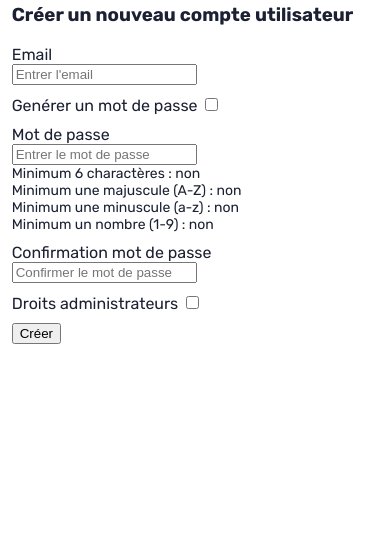
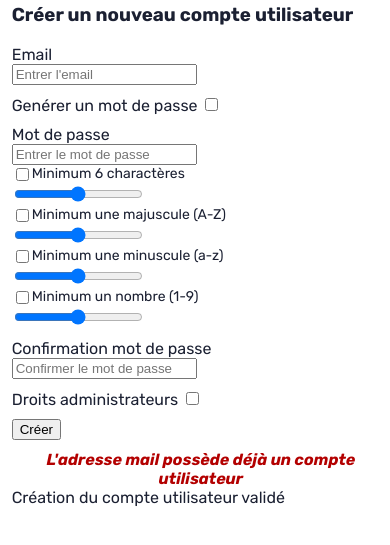
Before and after one commit to DanielRahmeh/gestionnaire_cellules_2022, a PHP site: page /gestionnaire_cellules_2022/php/pages/settings_admin.php in a window 390 px wide. Shown: the part 122-667 px from the top of the page. Run offline with PHP 8.4, Linux system fonts and the light colour scheme; the visitor is signed in with stand-in values (Sample User, id 1).

Commit message:
Formulaire param admin responsive

```diff
--- a/css/responsive.css
+++ b/css/responsive.css
@@ -1,5 +1,11 @@
-@media (max-width: 830px) {
+@media screen and (max-width: 830px) {
 	header {
 		justify-content: space-around;
 	}
 }
+
+@media screen and (max-width: 600px) {
+   div.validity_pass {
+      display: block;
+   }
+}
--- a/css/style.css
+++ b/css/style.css
@@ -347,11 +347,8 @@ header nav a {
    padding: 1rem 2rem 2rem 1.3rem;
    border-top: 1px solid var(--gray-300);
    border-bottom: 1px solid var(--gray-300);
-   /* border-right: 1px solid var(--gray-300); */
-   /* border-bottom: 1px solid var(--gray-300); */
    border-radius: 30px 0 30px 0;
     box-shadow: rgba(0, 0, 0, 0.089) -1px 3px 8px 2px;
-   /* box-shadow: 0 -4px 8px 0px rgba(0, 0, 0, 0.233); */
 }
 
 #research_main h4 {
@@ -388,7 +385,18 @@ header nav a {
 }
 
 #check_pass  {
+   width: 37rem;
    font-size: var(--text-s);
 }
 
+.validity_pass {
+   display: flex;
+   justify-content: space-between;
+   flex-wrap: wrap;
+}
+
+.validity_pass div {
+   display: flex;
+}
+
 /* ^^^ settings.php / Page des paramètres administrateur ^^^ */
--- a/js/settings_admin.js
+++ b/js/settings_admin.js
@@ -1,4 +1,4 @@
-// génération d'un mot de passe ous saisie d'un mot de passe
+// génération d'un mot de passe ou saisie d'un mot de passe
 function checkGeneratePass() {
    var checkBox = document.getElementById("generateCheckBox");
    var genPass = document.getElementById("generate_pass");
@@ -18,3 +18,70 @@ function checkGeneratePass() {
        formPass.style.display = "block";
    }
 }
+
+// vérification des critères de validité d'un mot de passe
+var len_password_check = document.getElementById("len_password_check");
+var maj_password_check = document.getElementById("maj_password_check");
+var min_password_check = document.getElementById("min_password_check");
+var num_password_check = document.getElementById("num_password_check");
+
+/*********** Verification de la validité du mot de passe (min 6 CAR, min 1 MAJ, min 1 MIN, min 1 NUM) ***********/
+var pass = document.getElementById('pass');
+
+pass.oninvalid = function(event) {
+    event.target.setCustomValidity
+    ("- Minimum 6 charactère\n- Au moins une MAJ (A-Z)\n- Au moins une MIN (a-z)\n- Au moins une NUM (1-9)");
+}
+
+/*********** Verification lors de la validité du mot de passe lors de sa saisie ***********/
+var pass = document.getElementById("pass");
+
+function checkLivePassword() {
+    if (pass.value.length >= 6)
+        document.getElementById("len_pass").innerHTML = "Minimum 6 charactères : oui";
+    else
+        document.getElementById("len_pass").innerHTML = "Minimum 6 charactères : non";
+    if (pass.value != pass.value.toLowerCase())
+        document.getElementById("maj_pass").innerHTML = "Minimum une majuscule (A-Z) : oui";
+    else
+        document.getElementById("maj_pass").innerHTML = "Minimum une majuscule (A-Z) : non";
+    if (pass.value != pass.value.toUpperCase())
+        document.getElementById("min_pass").innerHTML = "Minimum une minuscule (a-z) : oui";
+    else
+        document.getElementById("min_pass").innerHTML = "Minimum une minuscule (a-z) : non";
+    var hasNumber = /\d/;
+    if (hasNumber.test(pass.value) == true)
+        document.getElementById("num_pass").innerHTML = "Minimum un nombre (1-9) : oui";
+    else
+        document.getElementById("num_pass").innerHTML = "Minimum un nombre (1-9) : non";
+}
+pass.onkeyup = checkLivePassword;
+
+// Verification de la confirmation du mot de passe
+var pass = document.getElementById("pass");
+var nPass = document.getElementById("nPass");
+
+function validatePassword(){
+    if(pass.value != nPass.value) {
+        nPass.setCustomValidity("Le mot de passe ne correspond pas");
+    } else {
+        nPass.setCustomValidity('');
+    }
+}
+pass.onchange = validatePassword;
+nPass.onkeyup = validatePassword;
+
+// Affichage d'un message d'alerte afin de confirmer la création d'un nouveau compte utilisateur
+var createButton = document.getElementById("create");
+
+function confirmation() {
+    var email = document.getElementById("email");
+    var confirmDiv = document.getElementById("confirm");
+
+    if (email.value != '') {
+        document.getElementById("confirm_text").innerHTML = ("Etes vous sur de vouloir créer un compte pour " + email.value);
+        confirmDiv.style.display = "block";
+    }
+}
+
+createButton.onclick = confirmation;
--- a/php/pages/login.php
+++ b/php/pages/login.php
@@ -50,7 +50,6 @@
          if(isset($_GET['erreur'])) {
                $err = $_GET['erreur'];
                ?> <div class="error">Utilisateur ou mot de passe incorrect</div> <?php
-               // echo "<p style='color:red'>Utilisateur ou mot de passe incorrect</p>";
             }
         ?>
       </div>
--- a/php/pages/settings_admin.php
+++ b/php/pages/settings_admin.php
@@ -4,6 +4,7 @@
    <meta charset="UTF-8">
    <meta http-equiv="X-UA-Compatible" content="IE=edge">
    <meta name="viewport" content="width=device-width, initial-scale=1.0">
+   <link rel="stylesheet" href="../css/responsive.css" type="text/css" />
    <title>Document</title>
 </head>
 <body>
@@ -38,10 +39,34 @@
                required>
                <br />
                <div id="check_pass">
-                  <div id="len_pass">Minimum 6 charactères : non</div>
-                  <div id="maj_pass">Minimum une majuscule (A-Z) : non</div>
-                  <div id="min_pass">Minimum une minuscule (a-z) : non</div>
-                  <div id="num_pass">Minimum un nombre (1-9) : non</div>
+                  <div class="validity_pass">
+                     <div>
+                        <input type="checkbox" name="len_password_check">
+                        <div id="len_pass">Minimum 6 charactères</div>
+                     </div>
+                     <input type="range" min="1" max="100" value="50">
+                  </div>
+                  <div class="validity_pass">
+                     <div>
+                        <input type="checkbox" name="maj_password_check">
+                        <div id="maj_pass">Minimum une majuscule (A-Z)</div>
+                     </div>
+                     <input type="range" min="1" max="100" value="50">
+                  </div>
+                  <div class="validity_pass">
+                     <div>
+                        <input type="checkbox" name="min_password_check">
+                        <div id="min_pass">Minimum une minuscule (a-z)</div>
+                     </div>
+                     <input type="range" min="1" max="100" value="50">
+                  </div>
+                  <div class="validity_pass">
+                     <div>
+                        <input type="checkbox" name="num_password_check">
+                        <div id="num_pass">Minimum un nombre (1-9)</div>
+                     </div>
+                     <input type="range" min="1" max="100" value="50">
+                  </div>
                </div>
             </div>
             <!-- Champs pour la confirmation de mot de passe -->
@@ -67,6 +92,11 @@
                </div>
             </div>
          </form>
+         <?php
+         if(isset($_GET['erreur']))
+            ?> <div class="error">L'adresse mail possède déjà un compte utilisateur</div> <?php
+         if (isset($_GET['valide']))
+            ?> <div class="valide">Création du compte utilisateur validé</div>
       </div>
    </main>
    <script src="../../js/settings_admin.js"></script>
```
